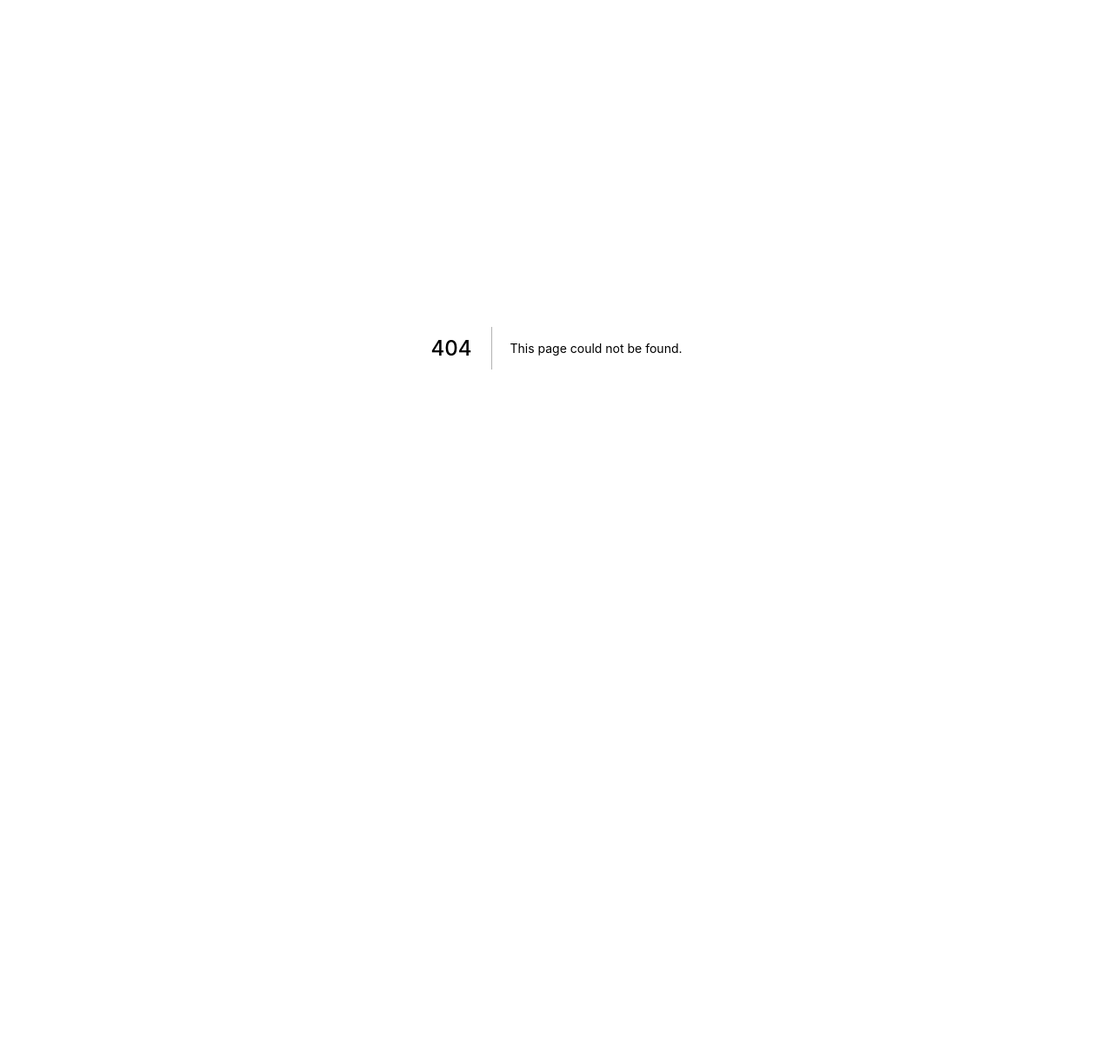
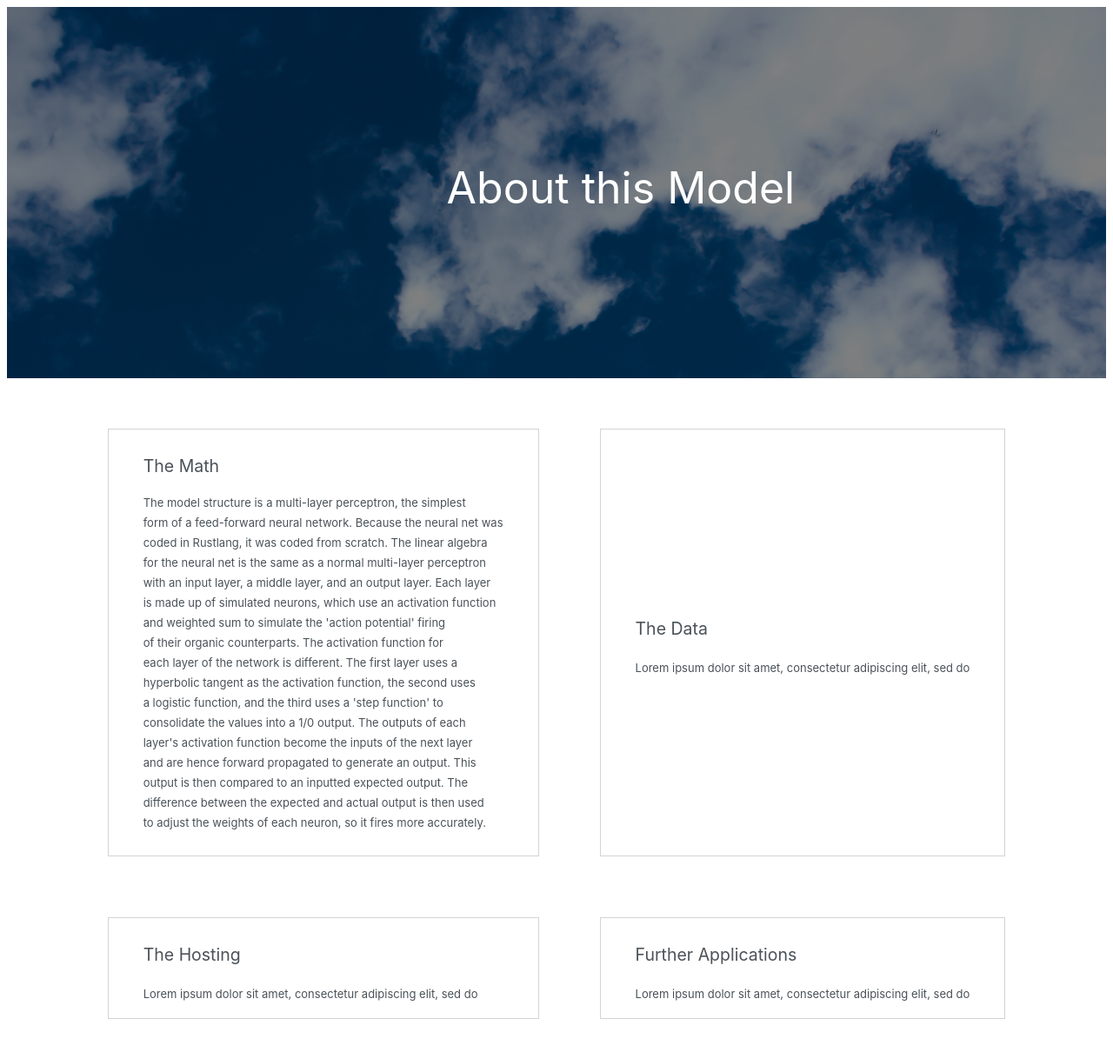
Before and after one commit to vidur2/mlp_implementation, a Next.js app in the folder mlp_impl/: page /about in a window 1280 px wide. Before the commit this address had no page. Shown: the top 1210 px of the page at 87% size. Before the commit the page ends 800 px from the top, so only its background shows below. Built offline with nearby package versions, Linux system fonts and the light colour scheme.

Commit message:
final commit

```diff
--- /dev/null
+++ b/mlp_impl/pages/about.js
@@ -0,0 +1,61 @@
+import styles from "../styles/Home.module.css"
+import Head from "next/head"
+
+export default function About(){
+    return(
+        <div className={styles.inforPage}>
+        <Head>
+            <title>About</title>
+        </Head>
+        <div className={styles.predict_head} id="title">
+          <h1 className={styles.title} style={{textDecoration: "none", fontSize: "50px", color: "white"}}>About this Model</h1>
+        </div>
+          <table style={{paddingTop: "3%"}}>
+            <tr>
+              <th>
+                <h2>The Math</h2>
+                <span>
+                  <p>The model structure is a multi-layer perceptron, the simplest</p>
+                  <p>form of a feed-forward neural network. Because the neural net was</p>
+                  <p>coded in Rustlang, it was coded from scratch. The linear algebra</p>
+                  <p>for the neural net is the same as a normal multi-layer perceptron</p>
+                  <p>with an input layer, a middle layer, and an output layer. Each layer</p>
+                  <p>is made up of simulated neurons, which use an activation function</p>
+                  <p>and weighted sum to simulate the 'action potential' firing</p>
+                  <p>of their organic counterparts. The activation function for</p>
+                  <p>each layer of the network is different. The first layer uses a</p>
+                  <p>hyperbolic tangent as the activation function, the second uses</p>
+                  <p>a logistic function, and the third uses a 'step function' to</p>
+                  <p>consolidate the values into a 1/0 output. The outputs of each</p>
+                  <p>layer's activation function become the inputs of the next layer</p>
+                  <p>and are hence forward propagated to generate an output. This</p>
+                  <p>output is then compared to an inputted expected output. The</p>
+                  <p>difference between the expected and actual output is then used</p>
+                  <p>to adjust the weights of each neuron, so it fires more accurately.</p>
+                </span>
+              </th>
+              <th>
+                <h2>The Data</h2>
+                <span>
+                  Lorem ipsum dolor sit amet, consectetur adipiscing elit, sed do
+                </span>
+              </th>
+            </tr>
+            <tr>
+              <th>
+                <h2>The Hosting</h2>
+                <span>
+                  Lorem ipsum dolor sit amet, consectetur adipiscing elit, sed do
+                </span>
+              </th>
+              <th>
+                <h2>Further Applications</h2>
+                <span>
+                  Lorem ipsum dolor sit amet, consectetur adipiscing elit, sed do
+                </span>
+              </th>
+            </tr>
+          </table>
+        </div>
+    )
+}
--- a/mlp_impl/pages/index.js
+++ b/mlp_impl/pages/index.js
@@ -11,14 +11,13 @@ export default function Home() {
         <title>Deep Learning MLP Implementation</title>
         <link rel="icon" href="/favicon.ico" />
       </Head>
-
       <main>
         <h1 className="title" style={{fontSize: "35px"}}>
           Blockchain MLP: Weather Implementation
         </h1>
 
         <p className="description">
-          Get started by running a <a href="/predict" id="linkText">prediction</a>
+          Read about the project <a href="/about" id="linkText">here</a>
         </p>
 
         <div className="grid">
```
Also changed, not shown: mlp_impl/pages/predict.js (+0 -58 lines).
